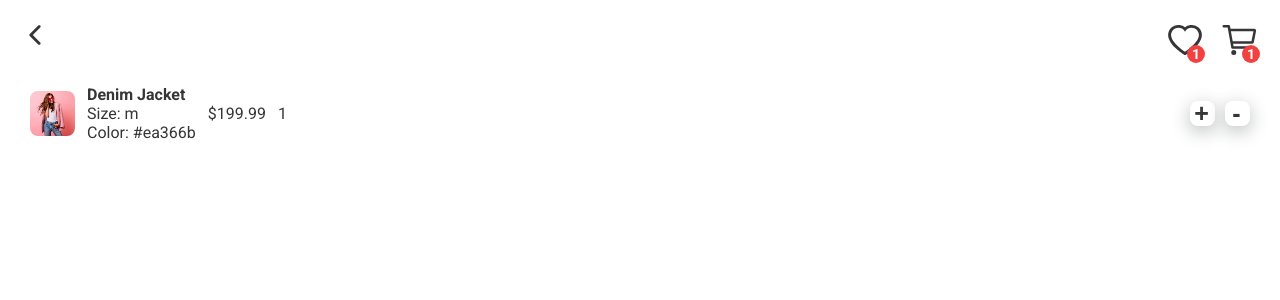
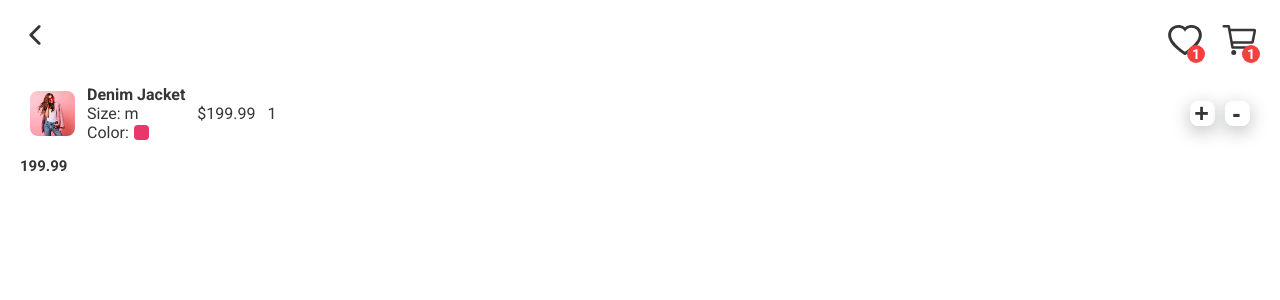
Before and after one commit to dawtom97/TemidaShop-ReactTS-ReduxToolkit, a React (Create React App) app: page /cart in a window 1280 px wide. Shown: the top 300 px of the page. Built offline with nearby package versions, Linux system fonts and the light colour scheme.

Commit message:
installation of uuid and adding cartId key in item object to distinguish between the different versions of color and size of item in the cart

```diff
--- a/package.json
+++ b/package.json
@@ -21,6 +21,7 @@
     "react-scripts": "5.0.1",
     "styled-components": "^5.3.5",
     "typescript": "^4.7.3",
+    "uuid": "^8.3.2",
     "web-vitals": "^2.1.4"
   },
   "scripts": {
@@ -46,6 +47,7 @@
   },
   "devDependencies": {
     "@types/styled-components": "^5.1.25",
+    "@types/uuid": "^8.3.4",
     "@typescript-eslint/eslint-plugin": "^5.27.1",
     "@typescript-eslint/parser": "^5.27.1",
     "eslint": "^8.17.0",
--- a/src/App.tsx
+++ b/src/App.tsx
@@ -1,7 +1,8 @@
-import React from 'react';
-import { useSelector } from 'react-redux';
+import React, { useEffect } from 'react';
+import { useDispatch, useSelector } from 'react-redux';
 import { Route, Routes } from 'react-router-dom';
 import { Modal } from './components/organisms/Modal/Modal';
+import { calculateTotals } from './store/features/cart/cartSlice';
 import { RootState } from './store/store';
 import { CartPage } from './views/CartPage';
 import { HomePage } from './views/HomePage';
@@ -10,14 +11,20 @@ import { ProductDetails } from './views/ProductDetails';
 
 const App: React.FC = () => {
   const { isOpen, modalMsg } = useSelector((state: RootState) => state.modal);
+  const { items } = useSelector((state: RootState) => state.cart);
+  const dispatch = useDispatch();
+
+  useEffect(() => {
+    dispatch(calculateTotals());
+  }, [items]);
 
   return (
     <div>
       {isOpen ? <Modal isFaded msg={modalMsg} /> : null}
       <Routes>
         <Route path='/' element={<HomePage />} />
-        <Route path='/liked' element={<LikedProducts/>}/>
-        <Route path='/cart' element={<CartPage/>}/>
+        <Route path='/liked' element={<LikedProducts />} />
+        <Route path='/cart' element={<CartPage />} />
         <Route path='/product/:id' element={<ProductDetails />} />
       </Routes>
     </div>
--- a/src/components/molecules/CartItem/CartItem.tsx
+++ b/src/components/molecules/CartItem/CartItem.tsx
@@ -1,17 +1,38 @@
 import React from 'react';
+import { useDispatch } from 'react-redux';
+import {
+  decreaseAmount,
+  increaseAmount,
+  removeFromCart,
+} from '../../../store/features/cart/cartSlice';
 import { Button } from '../../atoms/Button';
 import { Paragraph } from '../../atoms/Paragraph';
 import { CartItemProps } from './CartItem.types';
 import * as Styled from './styles';
 
-export const CartItem = ({ title, color, size, price, image, amount }: CartItemProps) => {
+export const CartItem = ({ title, color, size, price, image, amount, cartId }: CartItemProps) => {
+  const dispatch = useDispatch();
+
+  const handleIncreaseAmount = (cartId: string) => {
+    dispatch(increaseAmount(cartId));
+  };
+  const handleDecreaseAmount = (cartId: string) => {
+    if (amount > 1) {
+      dispatch(decreaseAmount(cartId));
+    } else {
+      dispatch(removeFromCart(cartId));
+    }
+  };
+
   return (
     <Styled.Wrapper>
       <img src={image} alt={title} />
       <div>
         <Paragraph isBold>{title}</Paragraph>
         <Paragraph>Size: {size}</Paragraph>
-        <Paragraph>Color: {color}</Paragraph>
+        <Paragraph>
+          Color: <Styled.ColorBox color={color} />
+        </Paragraph>
       </div>
       <div>
         <Paragraph>${price}</Paragraph>
@@ -20,8 +41,12 @@ export const CartItem = ({ title, color, size, price, image, amount }: CartItemP
         <Paragraph>{amount}</Paragraph>
       </div>
       <Styled.Buttons>
-        <Button isSecondary>+</Button>
-        <Button isSecondary>-</Button>
+        <Button onClick={() => handleIncreaseAmount(cartId)} isSecondary>
+          +
+        </Button>
+        <Button onClick={() => handleDecreaseAmount(cartId)} isSecondary>
+          -
+        </Button>
       </Styled.Buttons>
     </Styled.Wrapper>
   );
--- a/src/components/molecules/CartItem/CartItem.types.ts
+++ b/src/components/molecules/CartItem/CartItem.types.ts
@@ -1,5 +1,5 @@
 export type CartItemProps = {
-    id: string,
+    cartId: string,
     title: string,
     price: number,
     salePrice?: null | number,
--- a/src/components/molecules/CartItem/styles.ts
+++ b/src/components/molecules/CartItem/styles.ts
@@ -1,4 +1,8 @@
 import styled from 'styled-components';
+
+type StylesProps = {
+    color:string
+}
 
 export const Wrapper = styled.div`
 display: flex;
@@ -13,6 +17,12 @@ gap:12px;
     border-radius: 8px;
   }
 
+  &  p {
+    display: flex;
+    align-items: center;
+    gap:5px;
+  }
+
 `
 
 export const Buttons = styled.div`
@@ -25,3 +35,12 @@ export const Buttons = styled.div`
     height: 25px;
   }
 `
+
+export const ColorBox = styled.span`
+   display: inline-block;
+   border-radius: 4px;
+   background-color: ${({color})=>color};
+   width: 15px;
+   height: 15px;
+
+`
--- a/src/components/organisms/CartBox/CartBox.tsx
+++ b/src/components/organisms/CartBox/CartBox.tsx
@@ -1,16 +1,19 @@
+import { useSelector } from 'react-redux';
+import { RootState } from '../../../store/store';
 import { CartItem } from '../../molecules/CartItem/CartItem';
 import { CartItemsProps } from './CartBox.types';
 import * as Styled from './styles';
 
 export const CartBox = ({ items }: CartItemsProps) => {
   console.log(items);
+  const {total} = useSelector((state:RootState) => state.cart)
 
   return (
     <Styled.Wrapper>
-      {items.map((item) => (
+      {items.map((item,index) => (
         <CartItem
-          key={item.id}
-          id={item.id}
+          key={index}
+          cartId={item.cartId}
           color={item.color}
           size={item.size}
           image={item.images[0]}
@@ -19,7 +22,7 @@ export const CartBox = ({ items }: CartItemsProps) => {
           amount={item.amount}
         />
       ))}
-      {/* <CartItem image={items.images[0]}/> */}
+      <h2>{total}</h2>
     </Styled.Wrapper>
   );
 };
--- a/src/components/organisms/CartBox/CartBox.types.ts
+++ b/src/components/organisms/CartBox/CartBox.types.ts
@@ -13,7 +13,8 @@ export type CartItemsProps = {
         category: string[],
         size: string,
         color:string,
-        amount:number
+        amount:number,
+        cartId:string
     }[],
 
 }
--- a/src/components/organisms/DetailsBox/DetailsBox.tsx
+++ b/src/components/organisms/DetailsBox/DetailsBox.tsx
@@ -13,6 +13,7 @@ import { addToLiked, removeFromLiked } from '../../../store/features/products/pr
 import { ProductProps } from '../../../types/Product.types';
 import { hideModal, showModal } from '../../../store/features/modal/modalSlice';
 import { addToCart } from '../../../store/features/cart/cartSlice';
+import {v4 as uuidv4} from 'uuid';
 
 export const DetailsBox = ({ product }: DetailsProps) => {
   const dispatch = useDispatch();
@@ -68,6 +69,8 @@ export const DetailsBox = ({ product }: DetailsProps) => {
     if (inCart === -1) {
       const addProduct = {
         ...product,
+        cartId: uuidv4(),
+        amount:1,
         size: filterSize,
         color: filterColor,
       };
--- a/src/store/features/cart/cartSlice.ts
+++ b/src/store/features/cart/cartSlice.ts
@@ -1,6 +1,7 @@
 import { createSlice, PayloadAction } from '@reduxjs/toolkit';
 import { products } from '../../../db/fakeData';
 import { SingleProduct } from '../../../types/SingleProduct.types';
+import {v4 as uuidv4} from 'uuid';
 
 const initialState = {
     items: [
@@ -8,7 +9,8 @@ const initialState = {
             ...products[0],
             amount: 1,
             size: 'm',
-            color:'#ea366b'
+            color: '#ea366b',
+            cartId: uuidv4()
         }
     ],
     total: 0
@@ -17,24 +19,33 @@ const initialState = {
 }
 
 const cartSlice = createSlice({
-    name:'cart',
+    name: 'cart',
     initialState,
-    reducers:{
-        addToCart: (state,action:PayloadAction<SingleProduct>) => {
+    reducers: {
+        addToCart: (state, action: PayloadAction<SingleProduct>) => {
             state.items = state.items.concat(action.payload as never)
         },
-        // toPay: (state) => {
-        //     const money = state.items.map(item => {
-        //         const amount = item.amount;
-        //         const price = item.item.price;
-        //         const total = amount * price;
-        //         console.log(total)
-        //     })
-        //     console.log(money)
-        // }
+        removeFromCart: (state, action: PayloadAction<string>) => {
+            state.items = state.items.filter((item) => item.cartId !== action.payload)
+        },
+        increaseAmount: (state, action: PayloadAction<string>) => {
+            const item = state.items.find((item) => item.cartId === action.payload);
+            if (item) item.amount = item.amount + 1;
+        },
+        decreaseAmount: (state, action: PayloadAction<string>) => {
+            const item = state.items.find((item) => item.cartId === action.payload);
+            if (item) item.amount = item.amount - 1;
+        },
+        calculateTotals: (state) => {
+            let totalToPay = 0
+            state.items.map(item => {
+                totalToPay += item.amount * item.price;
+            });
+            state.total = Number(totalToPay.toFixed(2));
+        }
     }
 })
 
-export const {addToCart} = cartSlice.actions;
+export const { addToCart, increaseAmount, decreaseAmount, removeFromCart, calculateTotals } = cartSlice.actions;
 
 export default cartSlice.reducer
```
Also changed, not shown: 1 other file (tests, documents, lock files or other folders).
